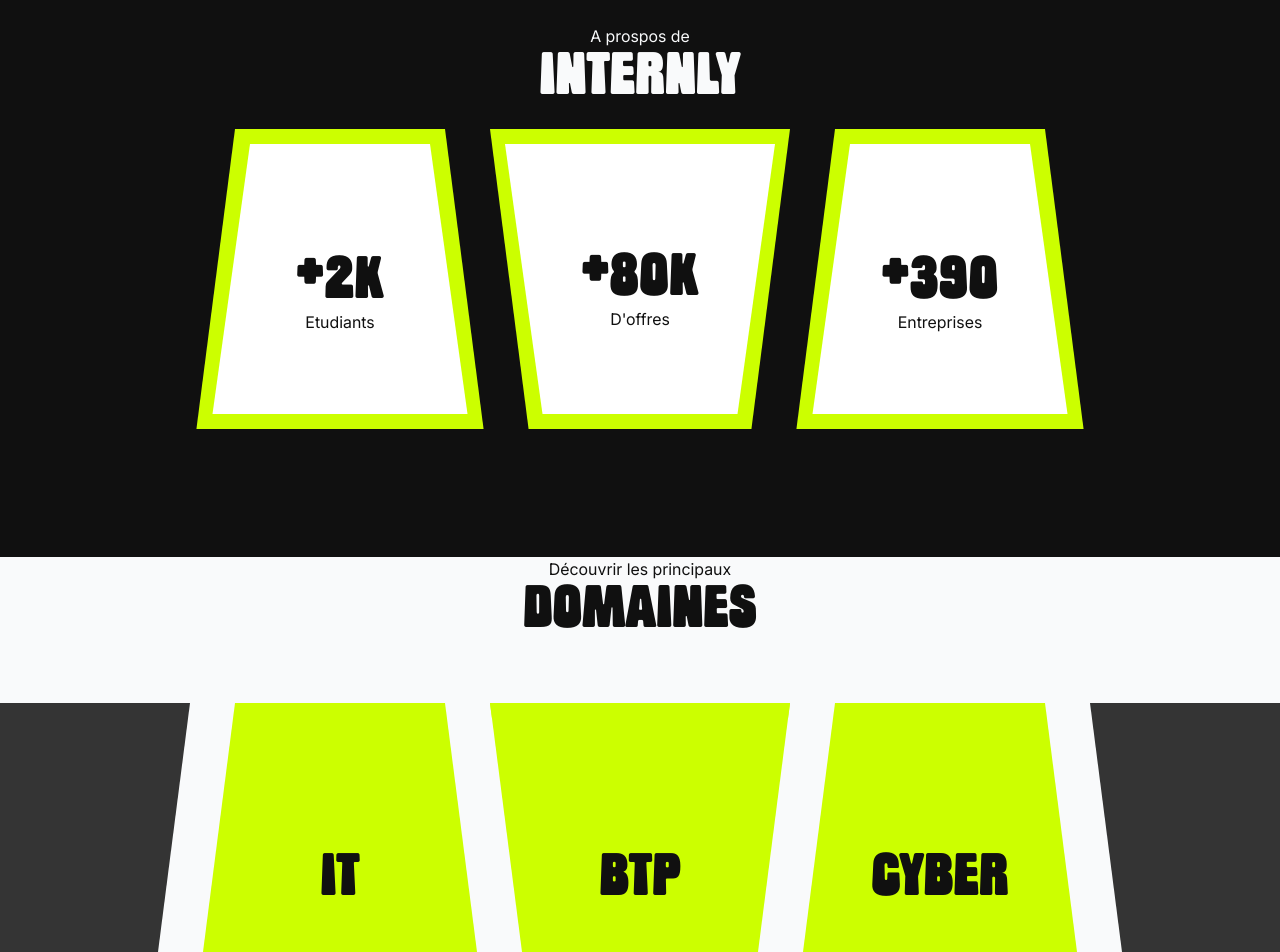
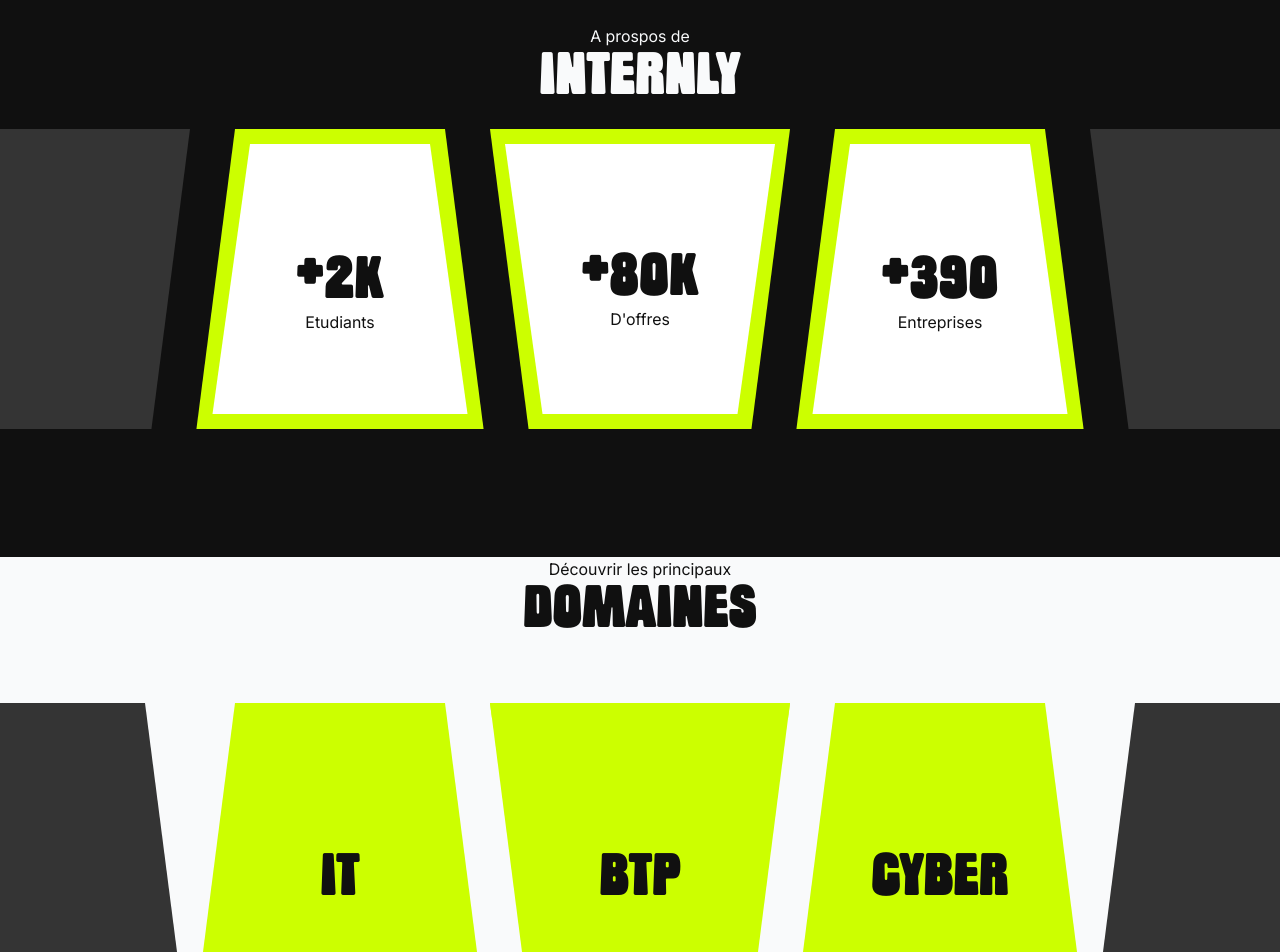
Before and after one commit to betasown/GR6-Internly_frontend, a Next.js app in the folder internly/: page / in a window 1280 px wide. Shown: the part 340-1292 px from the top of the page. Built offline with nearby package versions, Linux system fonts and the light colour scheme.

Commit message:
ajout des polygones gris sur les côtés au niveau du à propos

```diff
--- a/internly/src/app/globals.css
+++ b/internly/src/app/globals.css
@@ -256,9 +256,9 @@ a.connect-btn:hover {
 }
 
  .HP-Trapez_v2 {
+  position: relative;
   width: 300px;
   height: 350px;
-  clip-path: polygon(0 0, 100% 0, 85% 100%, 15% 100%);
   background: #343434;
   color: var(--foreground);
   padding: 20px;
@@ -266,12 +266,13 @@ a.connect-btn:hover {
   flex-direction: column;
   justify-content: center;
   text-align: center;
+  clip-path: polygon(15% 0, 85% 0, 100% 100%, 0 100%);
  }
 
  .HP-Trapez_v1 {
+  position: relative;
   width: 300px;
   height: 350px;
-  clip-path: polygon(15% 0, 85% 0, 100% 100%, 0 100%);
   background: #343434;
   color: var(--foreground);
   padding: 20px;
@@ -279,6 +280,7 @@ a.connect-btn:hover {
   flex-direction: column;
   justify-content: center;
   text-align: center;
+  clip-path: polygon(0 0, 100% 0, 85% 100%, 15% 100%);
  }
 
  .HP_STRAT1-APropos {
--- a/internly/src/app/page.js
+++ b/internly/src/app/page.js
@@ -19,7 +19,23 @@ export default function Home() {
 
 
         <div className="Container">
+
+
+
                     <div className="HP-TrapezContainer-entreprise ">
+                    <div className="Trapez">
+                    <div className="HP-Trapez_v1">
+                      <h1 className="Titre"></h1>
+                    </div></div>
+                    <div className="Trapez">
+                    <div className="HP-Trapez_v2">
+                      <h1 className="Titre"></h1>
+                    </div></div>
+
+                    <div className="Trapez">
+                    <div className="HP-Trapez_v1">
+                      <h1 className="Titre"></h1>
+                    </div></div>
                     <div className="Trapez">
                             <div className="HP-ContentTrapez_v3"></div>
                             <div className="HP-ContentTrapezSmallv3">
@@ -43,6 +59,19 @@ export default function Home() {
                               <p className="Paragraphe">Entreprises</p>
                             </div>
                         </div>
+                        <div className="Trapez">
+                    <div className="HP-Trapez_v1">
+                      <h1 className="Titre"></h1>
+                    </div></div>
+                    <div className="Trapez">
+                    <div className="HP-Trapez_v2">
+                      <h1 className="Titre"></h1>
+                    </div></div>
+
+                    <div className="Trapez">
+                    <div className="HP-Trapez_v1">
+                      <h1 className="Titre"></h1>
+                    </div></div>
                     </div>
                 </div>
       </div>
```
